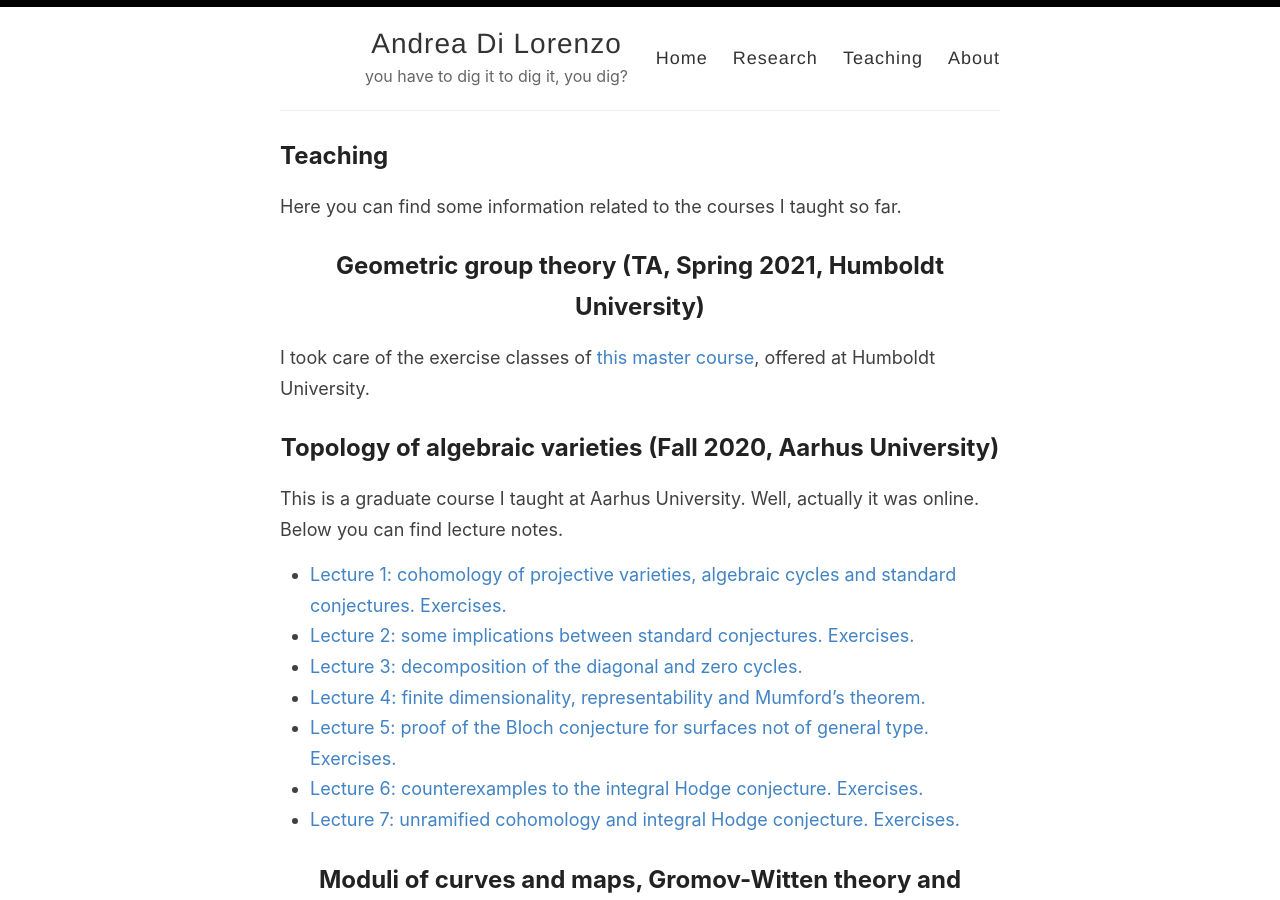
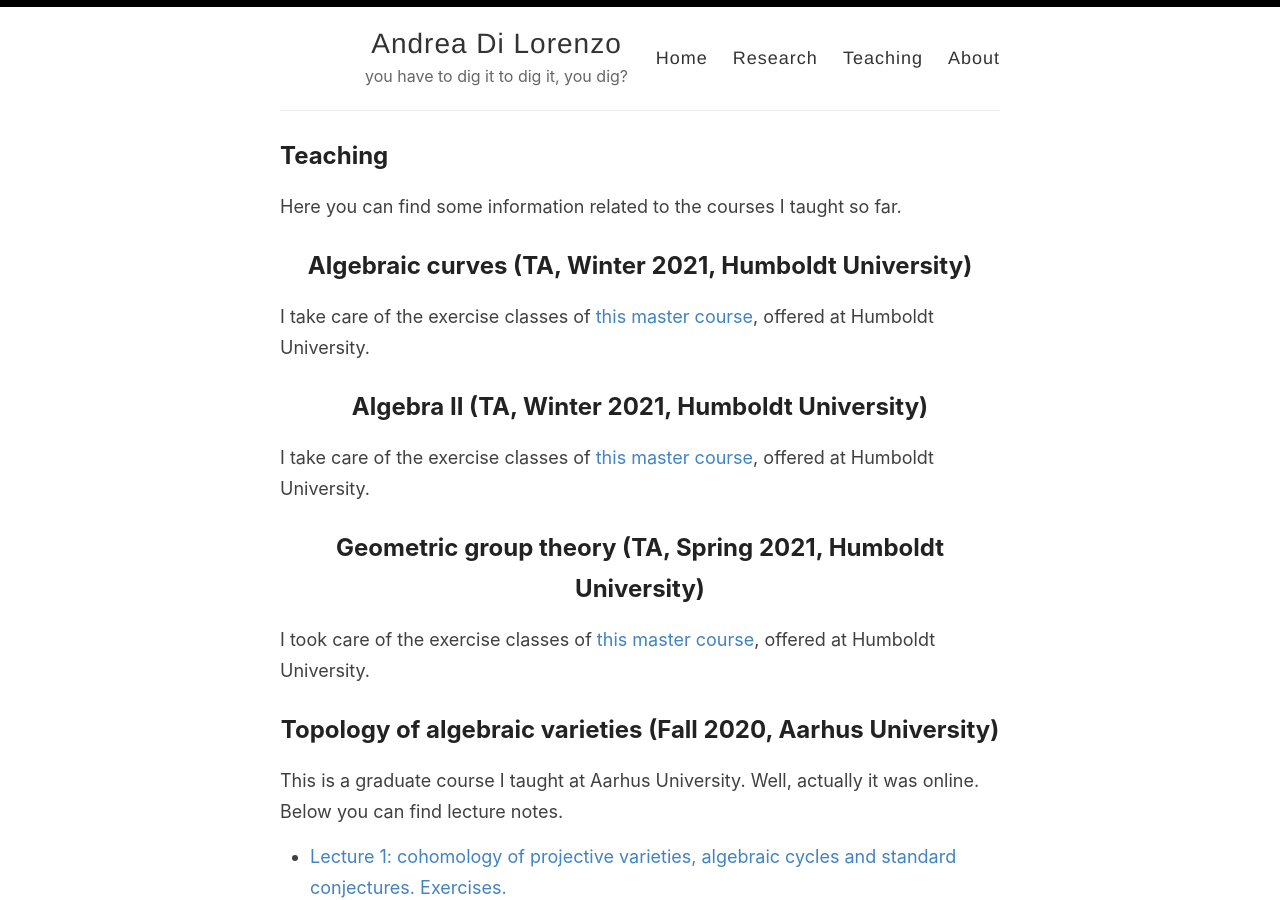
Before and after one commit to anddil/anddil.github.io, a Jekyll site: the page built from _pages/teaching.md, in a window 1280 px wide and 900 px high. Built offline with Jekyll 4.4.1, drawn with Linux system fonts in a browser that asks for light colours.

Commit message:
Update teaching.md

```diff
--- a/_pages/teaching.md
+++ b/_pages/teaching.md
@@ -4,6 +4,14 @@ title: Teaching
 permalink: /teaching/
 ---
 Here you can find some information related to the courses I taught so far.
+## Algebraic curves (TA, Winter 2021, Humboldt University)
+
+I take care of the exercise classes of [this master course](https://agnes.hu-berlin.de/lupo/rds?state=verpublish&status=init&vmfile=no&publishid=188756&moduleCall=webInfo&publishConfFile=webInfo&publishSubDir=veranstaltung), offered at Humboldt University.
+
+## Algebra II (TA, Winter 2021, Humboldt University)
+
+I take care of the exercise classes of [this master course](https://agnes.hu-berlin.de/lupo/rds?state=verpublish&status=init&vmfile=no&moduleCall=webInfo&publishConfFile=webInfo&publishSubDir=veranstaltung&veranstaltung.veranstid=184618), offered at Humboldt University.
+
 ## Geometric group theory (TA, Spring 2021, Humboldt University)
 
 I took care of the exercise classes of [this master course](https://agnes.hu-berlin.de/lupo/rds;jsessionid=699B1985270B9C4540D4CD852EFA4D77.detritus_reserve?state=verpublish&status=init&vmfile=no&moduleCall=webInfo&publishConfFile=webInfo&publishSubDir=veranstaltung&veranstaltung.veranstid=181414), offered at Humboldt University.
```
